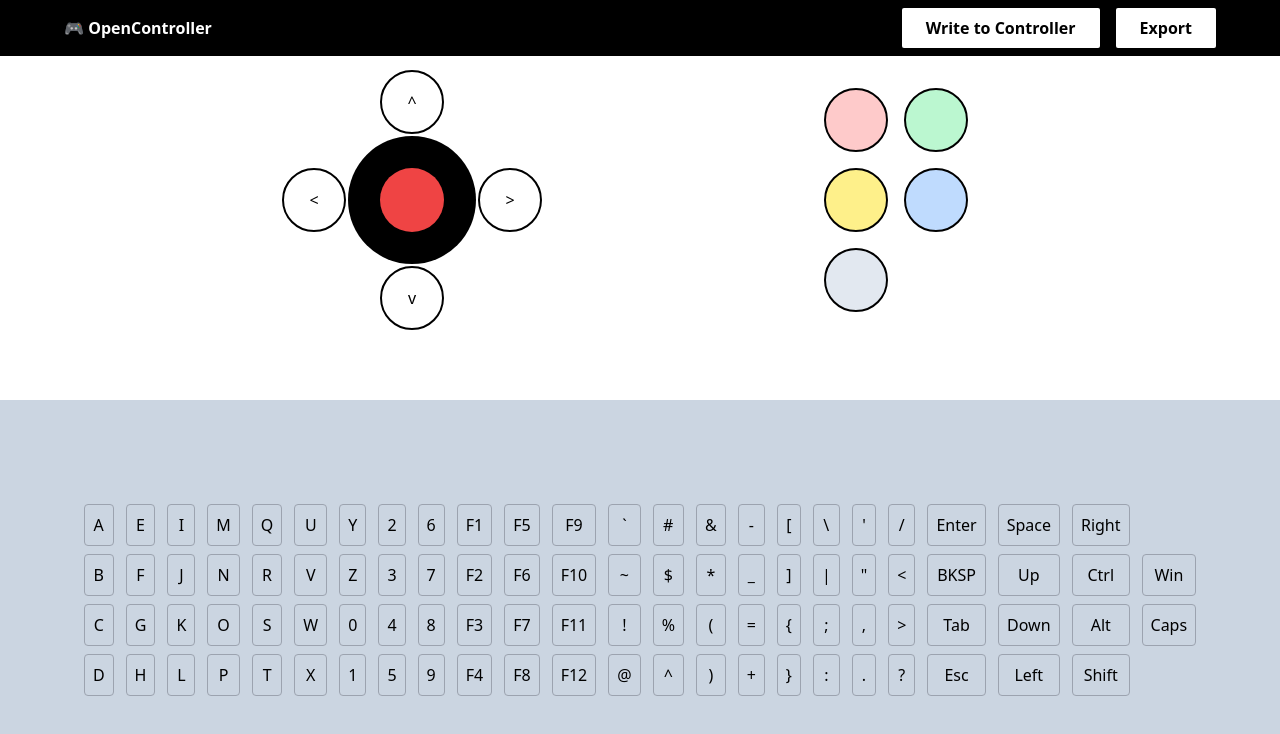
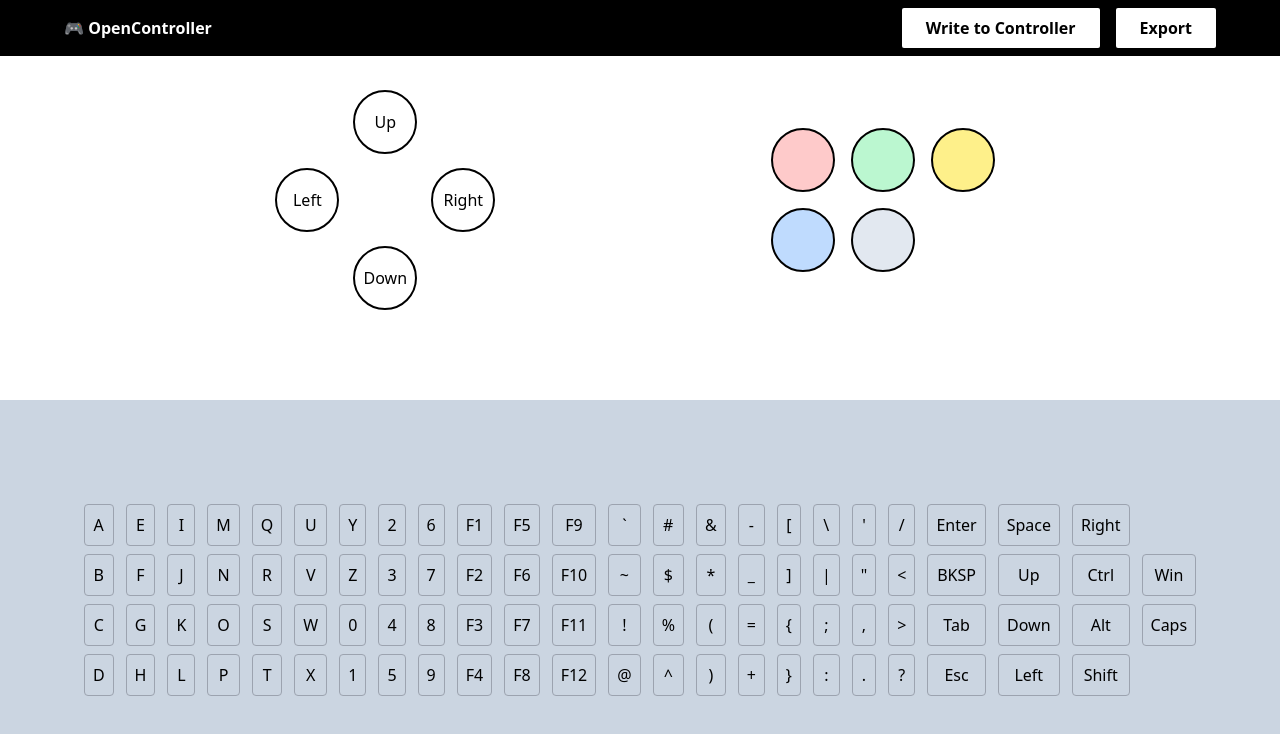
Before and after one commit to RamenBuddha/SH24, a React (Vite) app in the folder frontend/: page / in a window 1280 px wide. Shown: the top 734 px of the page. Built offline with nearby package versions, Linux system fonts and the light colour scheme.

Commit message:
Cookies and buttons

```diff
--- a/frontend/src/App.jsx
+++ b/frontend/src/App.jsx
@@ -144,19 +144,20 @@ function App() {
   const [listeningButton, setListeningButton] = useState(null);
 
   const [moveDirection, setMoveDirection] = useState(null); // Track which direction is pressed
-
+  const obj = getObjectFromCookie("c")
   // Create buttons including arrow buttons
-  const [buttons, setButtons] = useState([
-    { id: "redButton", bind: "N/A" },
+  const [buttons, setButtons] = useState(obj != null? obj:
+    [{ id: "redButton", bind: "N/A" },
     { id: "greenButton", bind: "N/A" },
     { id: "yellowButton", bind: "N/A" },
     { id: "blueButton", bind: "N/A" },
     { id: "whiteButton", bind: "N/A" },
-    { id: "leftArrow", bind: "<" },
-    { id: "rightArrow", bind: ">" },
-    { id: "downArrow", bind: "v" },
-    { id: "upArrow", bind: "^" },
-  ]);
+    { id: "leftArrow", bind: 216 },
+    { id: "rightArrow", bind: 215 },
+    { id: "downArrow", bind: 217 },
+    { id: "upArrow", bind: 218 },
+  ]
+    );
 
   const createData = () => {
     const data = buttons.reduce((acc, button) => {
@@ -225,47 +226,45 @@ function App() {
           <div className="relative flex flex-col justify-center items-center">
             {/* Arrow Controls */}
             <div className="relative flex items-center justify-center" style={{ height: '200px', width: '200px' }}>
-              <Joystick moveDirection={moveDirection} />
-
               {/* Arrow Buttons Positioned Around Joystick with more spacing */}
-              <div className="absolute" style={{ top: '-30px' }}> {/* Top Arrow with extra space */}
+              <div className="absolute" style={{ top: '-10px' }}> {/* Top Arrow with extra space */}
                 <Button
                   key="upArrow"
                   id="upArrow"
-                  bind={buttons.find(b => b.id === "upArrow").bind}
+                  bind={findVal(asciiVals, buttons.find(b => b.id === "upArrow").bind)}
                   isListening={listeningButton === "upArrow"}
                   setListeningButton={setListeningButton}
                   updateButtonBind={updateButtonBind}
                 />
               </div>
 
-              <div className="absolute" style={{ bottom: '-30px' }}> {/* Bottom Arrow with extra space */}
+              <div className="absolute" style={{ bottom: '-10px' }}> {/* Bottom Arrow with extra space */}
                 <Button
                   key="downArrow"
                   id="downArrow"
-                  bind={buttons.find(b => b.id === "downArrow").bind}
+                  bind={findVal(asciiVals, buttons.find(b => b.id === "downArrow").bind)}
                   isListening={listeningButton === "downArrow"}
                   setListeningButton={setListeningButton}
                   updateButtonBind={updateButtonBind}
                 />
               </div>
 
-              <div className="absolute" style={{ left: '-30px' }}> {/* Left Arrow with extra space */}
+              <div className="absolute" style={{ left: '-10px' }}> {/* Left Arrow with extra space */}
                 <Button
                   key="leftArrow"
                   id="leftArrow"
-                  bind={buttons.find(b => b.id === "leftArrow").bind}
+                  bind={findVal(asciiVals, buttons.find(b => b.id === "leftArrow").bind)}
                   isListening={listeningButton === "leftArrow"}
                   setListeningButton={setListeningButton}
                   updateButtonBind={updateButtonBind}
                 />
               </div>
 
-              <div className="absolute" style={{ right: '-30px' }}> {/* Right Arrow with extra space */}
+              <div className="absolute" style={{ right: '-10px' }}> {/* Right Arrow with extra space */}
                 <Button
                   key="rightArrow"
                   id="rightArrow"
-                  bind={buttons.find(b => b.id === "rightArrow").bind}
+                  bind={findVal(asciiVals, buttons.find(b => b.id === "rightArrow").bind)}
                   isListening={listeningButton === "rightArrow"}
                   setListeningButton={setListeningButton}
                   updateButtonBind={updateButtonBind}
@@ -274,7 +273,7 @@ function App() {
             </div>
           </div>
 
-          <div className='grid grid-rows-2 grid-cols-2 gap-4'>
+          <div className='grid grid-rows-2 grid-cols-3 gap-4'>
             {/* Rendering other keybind buttons */}
             {buttons.filter(button => !["leftArrow", "rightArrow", "downArrow", "upArrow"].includes(button.id)).map((button) => (
               <Button
```
